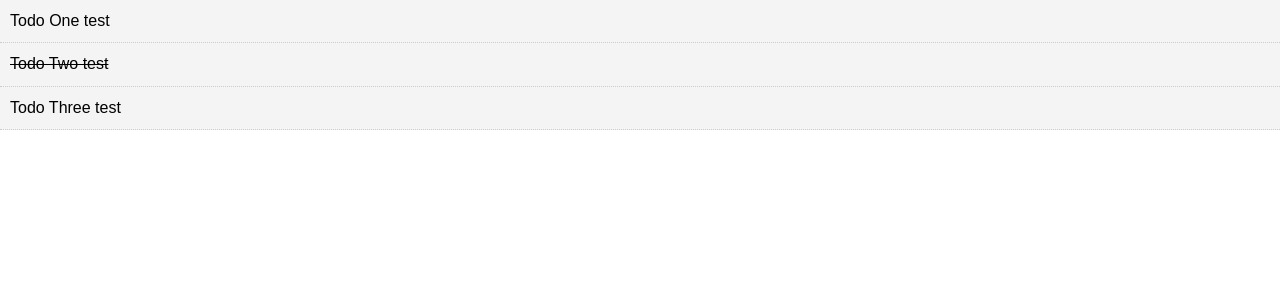
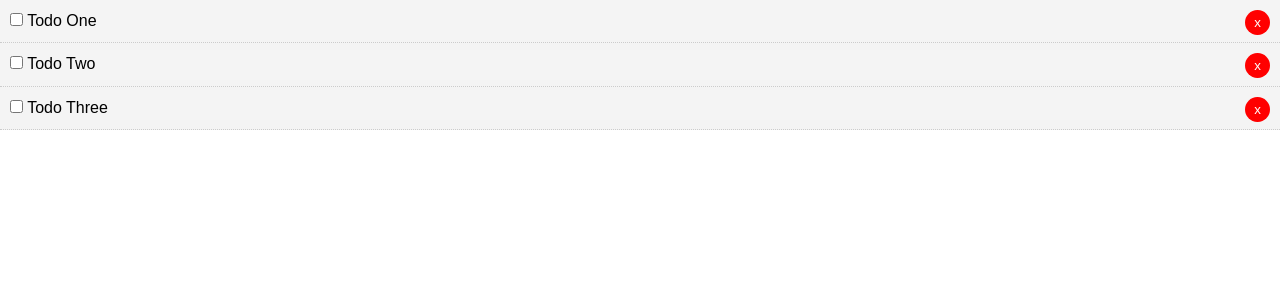
Before and after one commit to webdevfarhan/VueToDo, a Vue app: page / in a window 1280 px wide. Shown: the top 300 px of the page. Built offline with nearby package versions, Linux system fonts and the light colour scheme.

Commit message:
add delete method

```diff
--- a/src/App.vue
+++ b/src/App.vue
@@ -1,14 +1,14 @@
 <template>
   <div id="app">
-    <Todos v-bind:todos="todos" />
+    <Todos v-bind:todos="todos" v-on:del-todo="deleteTodo" />
   </div>
 </template>
 
 <script>
-import Todos from "./components/Todos";
+import Todos from './components/Todos';
 
 export default {
-  name: "app",
+  name: 'app',
   components: {
     Todos
   },
@@ -17,21 +17,26 @@
       todos: [
         {
           id: 1,
-          title: "Todo One",
+          title: 'Todo One',
           completed: false
         },
         {
           id: 2,
-          title: "Todo Two",
-          completed: true
+          title: 'Todo Two',
+          completed: false
         },
         {
           id: 3,
-          title: "Todo Three",
+          title: 'Todo Three',
           completed: false
         }
       ]
     };
+  },
+  methods: {
+    deleteTodo(id) {
+      this.todos = this.todos.filter(todo => todo.id !== id);
+    }
   }
 };
 </script>
--- a/src/components/TodoItem.vue
+++ b/src/components/TodoItem.vue
@@ -1,13 +1,22 @@
 <template>
-  <div class="todo-item" v-bind:class="{'is-complete':todo.completed}">
-    <p>{{todo.title}} test</p>
+  <div class="todo-item" v-bind:class="{ 'is-complete': todo.completed }">
+    <p>
+      <input type="checkbox" v-on:change="markComplete" />
+      {{ todo.title }}
+      <button class="del" v-on:click="$emit('del-todo', todo.id)">x</button>
+    </p>
   </div>
 </template>
 
 <script>
 export default {
-  name: "TodoItem",
-  props: ["todo"]
+  name: 'TodoItem',
+  props: ['todo'],
+  methods: {
+    markComplete() {
+      this.todo.completed = !this.todo.completed;
+    }
+  }
 };
 </script>
 
--- a/src/components/Todos.vue
+++ b/src/components/Todos.vue
@@ -1,22 +1,21 @@
 <template>
   <div>
     <div v-bind:key="todo.id" v-for="todo in todos">
-      <TodoItem v-bind:todo="todo" />
+      <TodoItem v-bind:todo="todo" v-on:del-todo="$emit('del-todo', todo.id)" />
     </div>
   </div>
 </template>
 
 <script>
-import TodoItem from "./TodoItem.vue";
+import TodoItem from './TodoItem.vue';
 
 export default {
-  name: "Todos",
-  props: ["todos"],
+  name: 'Todos',
+  props: ['todos'],
   components: {
     TodoItem
   }
 };
 </script>
 
-<style scoped>
-</style>
+<style scoped></style>
```
Also changed, not shown: 1 other file (tests, documents, lock files or other folders).
